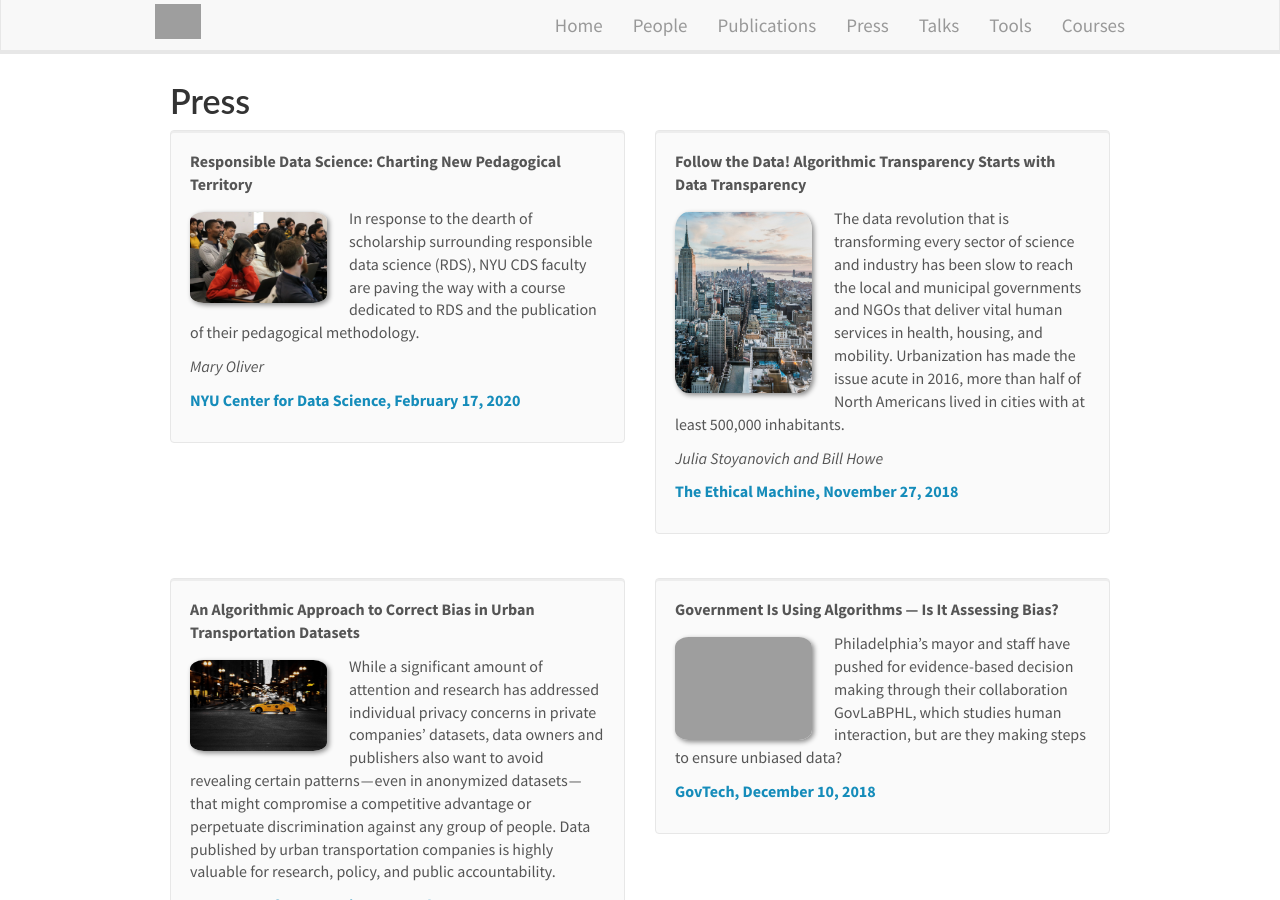
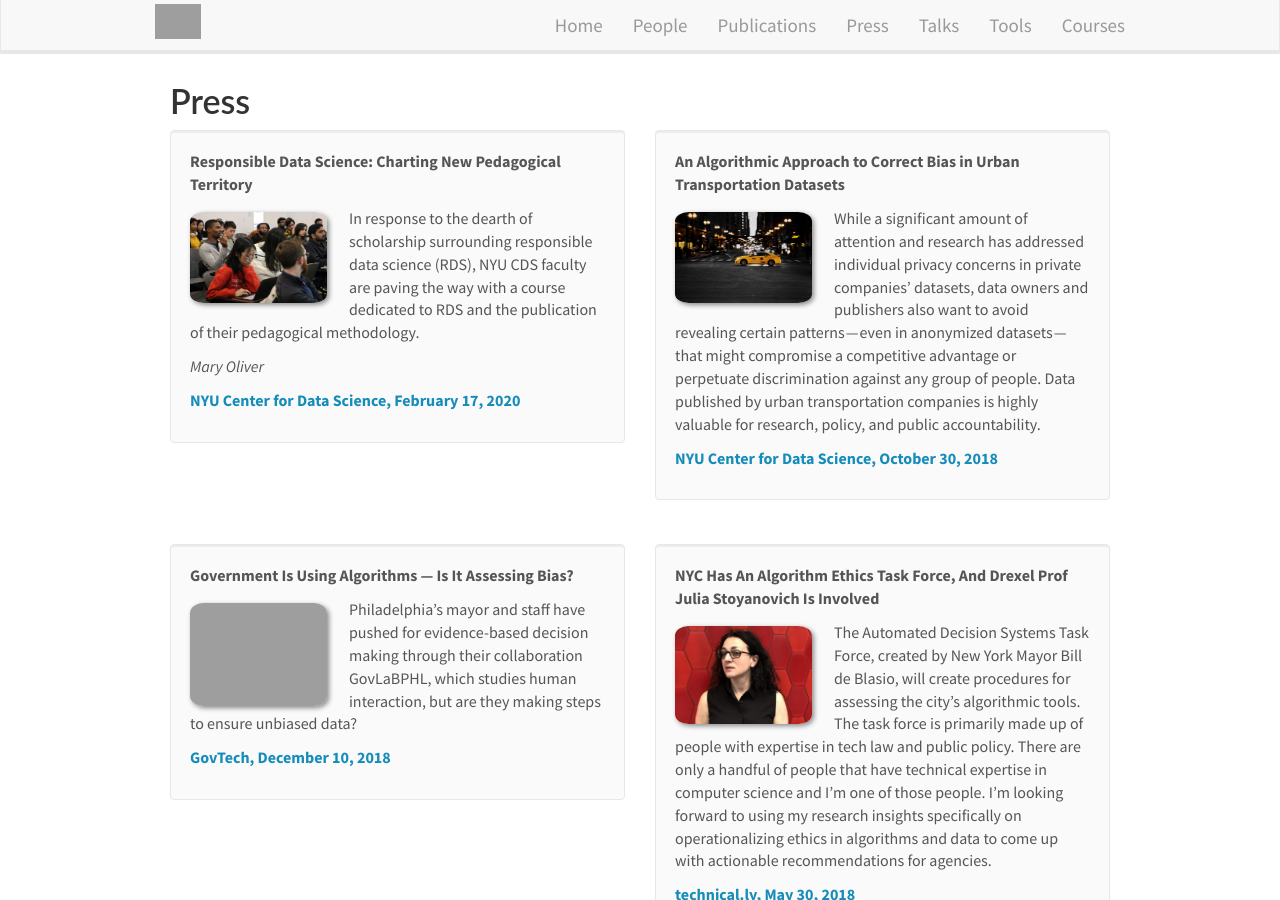
Before and after one commit to DataResponsibly/DataResponsibly.github.io, a Jekyll site: the page built from _pages/press.md, in a window 1280 px wide and 900 px high. Built offline with Jekyll 4.4.1, drawn with Linux system fonts in a browser that asks for light colours; nearby versions of some CDN libraries; grey boxes are pictures that could not be loaded.

Commit message:
Update press.yml

```diff
--- a/_data/press.yml
+++ b/_data/press.yml
@@ -5,15 +5,6 @@
   link:
     url: https://medium.com/@NYUDataScience/responsible-data-science-charting-new-pedagogical-territory-9628c94134d
     display:  NYU Center for Data Science, February 17, 2020
-  highlight: 1
-
-- title: "Follow the Data! Algorithmic Transparency Starts with Data Transparency"
-  authors: Julia Stoyanovich and Bill Howe
-  image: ai_shorensteincenter.jpeg
-  description: The data revolution that is transforming every sector of science and industry has been slow to reach the local and municipal governments and NGOs that deliver vital human services in health, housing, and mobility. Urbanization has made the issue acute in 2016, more than half of North Americans lived in cities with at least 500,000 inhabitants.
-  link:
-    url: https://ai.shorensteincenter.org/ideas/2018/11/26/follow-the-data-algorithmic-transparency-starts-with-data-transparency
-    display:  The Ethical Machine, November 27, 2018
   highlight: 1
 
 - title: "An Algorithmic Approach to Correct Bias in Urban Transportation Datasets"
```
